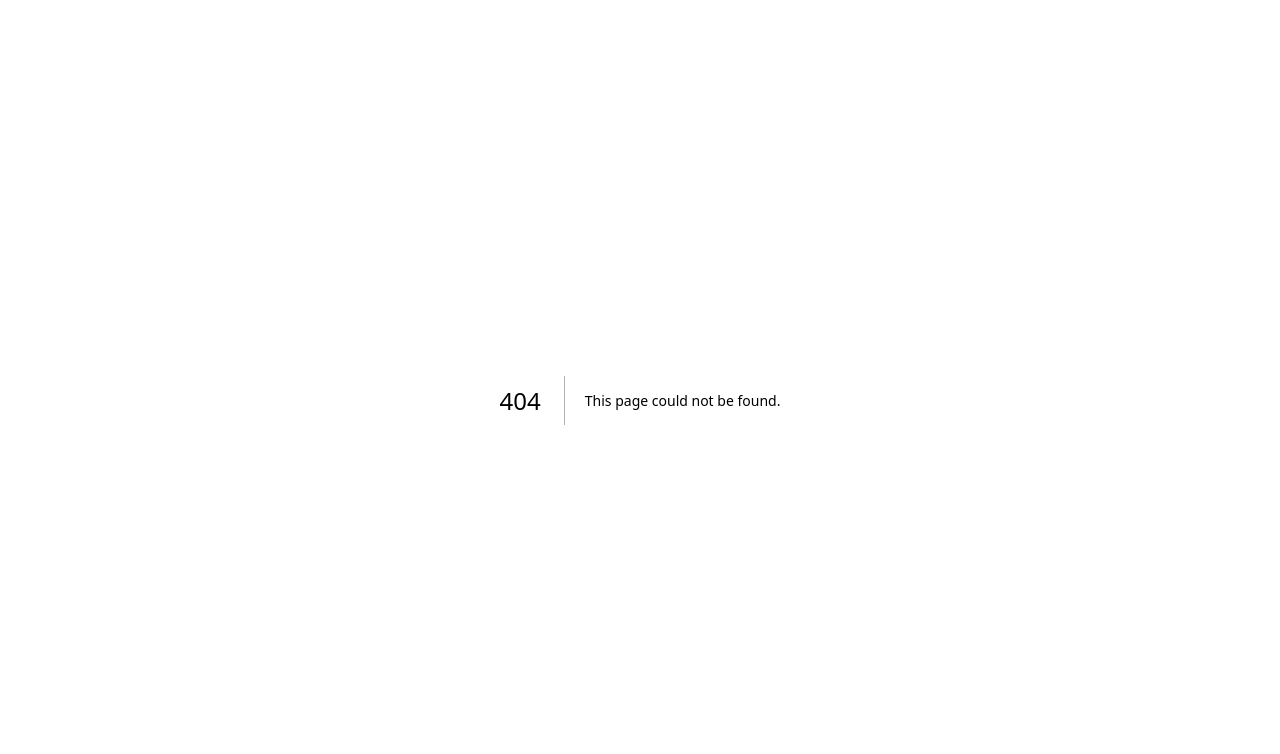
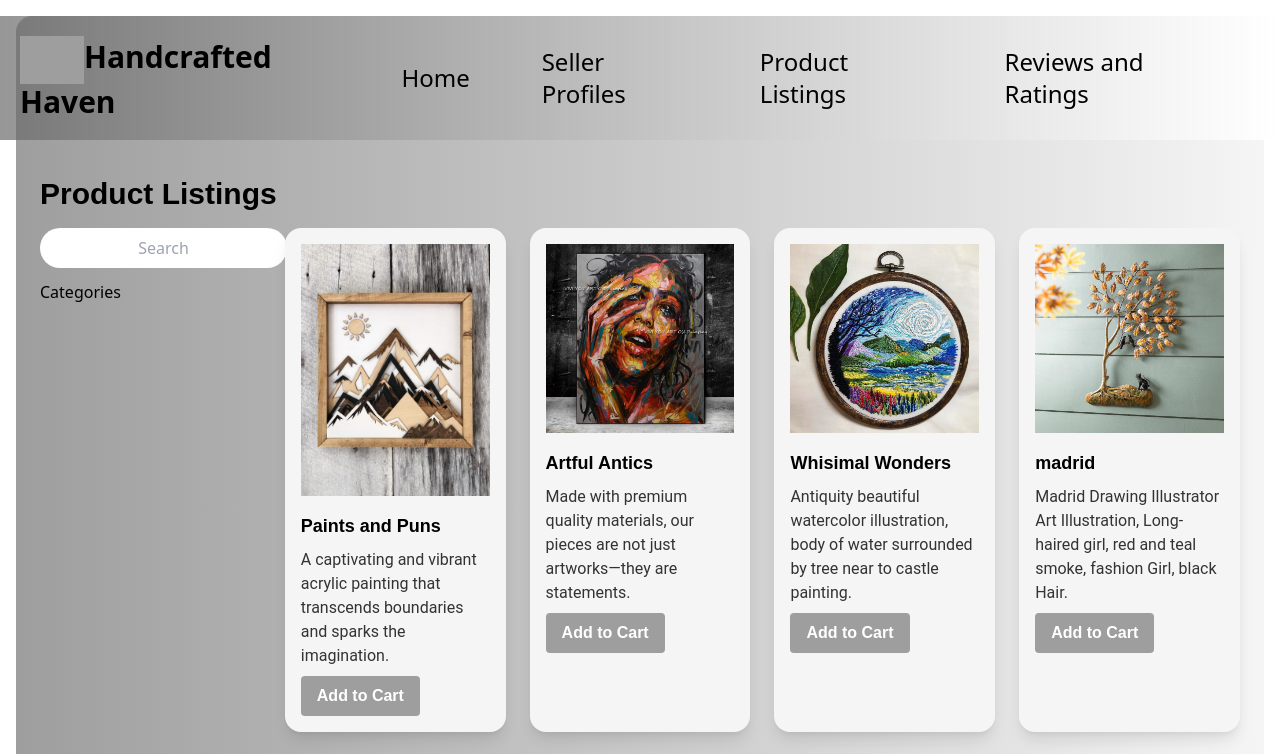
Before and after one commit to thankgodandrew1/Handcrafted-Haven, a Next.js app in the folder handcrafted/: page /productListings in a window 1280 px wide. Before the commit this address had no page. Shown: the top 754 px of the page. Built offline with nearby package versions, Linux system fonts and the light colour scheme; grey boxes are pictures that could not be loaded.

Commit message:
completed and linked the listing page to the nav

```diff
--- a/handcrafted/src/components/Header.tsx
+++ b/handcrafted/src/components/Header.tsx
@@ -17,7 +17,7 @@ export default function Header() {
                 md:py-0 py-4 md:pl-0 pl-7 md:opacity-100  top-[-400px] transition-all ease-in duration-500">
                     <li className="text-2xl mx-4"><a href="/" className="cursor-pointer">Home</a></li>
                     <li className="text-2xl mx-4"><Link href="" className="cursor-pointer">Seller Profiles</Link></li>
-                    <li className="text-2xl mx-4"><Link href="../pages/ProductListing.tsx" className="cursor-pointer">Product Listings</Link></li>
+                    <li className="text-2xl mx-4"><Link href="/productListings" className="cursor-pointer">Product Listings</Link></li>
                     <li className="text-green-500 text-2xl mx-4"><a href="#" className="cursor-pointer">Reviews and Ratings</a></li>
                 </ul>
             </nav>
--- a/handcrafted/src/components/Hero.tsx
+++ b/handcrafted/src/components/Hero.tsx
@@ -3,8 +3,8 @@ export default function Hero () {
         <div className="bg-cover hg-100%" style={{
             backgroundImage: `url("/images/background.svg")`,
         }}>
-            <div className="md:grid md:grid-cols-4 h-full p-14 mb-2 bg-gray-600 mt-0 ml-20 flex flex-col" >
-                <div className="border-white bg-black bg-opacity-40 border-solid m-8 border-2 max-w-md mt-24 p-8 rounded-2xl col-start-1 col-end-3 row-start-1 h-auto">
+            <div className="md:grid md:grid-cols-4 h-full md:p-14 p-4 mb-2 bg-gray-600 mt-0 flex flex-col" >
+                <div className="border-white bg-black bg-opacity-40 border-solid md:m-8 m-0 border-2 md:mt-24 p-8 rounded-2xl md:col-start-1 md:col-end-3 col-start-1 col-end-5 row-start-1 h-80 md:h-auto md:w-auto w-full">
                     <h1 className="font-bold underline text-white font-heading">You are Welcome to Handcrafted Haven</h1>
                     <p className="text-white text-opacity-100 mt-4 font-body">Handcrafted Haven is an innovative web application that aims to
                         provide a platform for artisans and crafters to showcase and sell
@@ -14,10 +14,10 @@ export default function Hero () {
                     </p>
                 </div>
                 <div className="hidden xmd:block xmd:border-white xmd:border-solid xmd:border-2 xmd:h-44 xmd:p-8 xmd:rounded-2xl xmd:bg-black xmd:bg-opacity-40
-                                xmd:col-start-3 xmd:col-end-5 xmd:mr-28 xmd:mt-24 xmd:transition xmd:ease-in-out xmd:delay-150 xmd:hover:bg-accent xmd:hover:-translate-y-1 xmd:hover:scale-110 xmd:duration-300 xmd:hover:first-line:text-black">
+                                xmd:col-start-3 xmd:col-end-5 xmd:mr-16 xmd:mt-24 xmd:transition xmd:ease-in-out xmd:delay-150 xmd:hover:bg-accent xmd:hover:-translate-y-1 xmd:hover:scale-110 xmd:duration-300 xmd:hover:first-line:text-black">
                     <h1 className="text-center text-white mt-10 text font-bold font-heading">The Home of Artisans</h1>
                 </div>
-                <div className="border-white bg-black bg-opacity-40 m-5 max-w-md border-solid border-2 rounded-2xl mt-4 mb-2 p-8 col-start-3 col-end-5 h-auto">
+                <div className="border-white bg-black bg-opacity-40 md:ml-6 ml-0 m-0 md:m-5 md:max-w-md max-w-fit border-solid border-2 rounded-2xl mt-4 mb-2 p-8 col-start-1 col-end-5 md:col-start-3 md:col-end-5 md:h-auto h-auto">
                     <p className="text-white font-body">Handcrafted Haven aims to revolutionize the way handcrafted items are discovered,
                         appreciated, and acquired. By providing a digital platform for artisans to showcase
                         their creativity and connect with a broader audience, the web application fosters a
--- a/handcrafted/src/components/Listings.tsx
+++ b/handcrafted/src/components/Listings.tsx
@@ -27,7 +27,7 @@ export default function ProductListings() {
       id: 4,
       name: 'madrid',
       description: 'Madrid Drawing Illustrator Art Illustration, Long-haired girl, red and teal smoke, fashion Girl, black Hair.',
-      image: '/productImages/flower.jpg',
+      image: '/productImages/flower.webp',
       price: '$50',
     },
     {
@@ -59,121 +59,133 @@ export default function ProductListings() {
       price: '$60',
     },
     {
+      id: 9,
+      name: 'Harmony in Hues',
+      description: 'Harmony in Hues canvas series! Immerse yourself in a symphony of colors expertly blended to evoke emotions and ignite imagination',
+      image: '/productImages/pngwing.com15.png',
+      price: '$82',
+    },
+    {
       id: 10,
       name: 'Abstract Illustration',
       description: 'Artist Drawing Painting, Girls Avatar, two woman face abstract illustrations, watercolor Painting, ink',
-      image: '/productImages/pngwing.com1',
+      image: '/productImages/pngwing.com1.png',
       price: '$55',
     },
     {
       id: 11,
       name: 'Kahlo Museum',
       description: "Woman's face, Diego Rivera Frida Kahlo Museum Watercolor painting Art",
-      image: '/productImages/pngwing.com2',
+      image: '/productImages/pngwing.com2.png',
       price: '$57',
     },
     {
       id: 12,
       name: 'Multicolored Lion',
       description: 'Paper Color Painting Canvas Drawing, lion, multicolored lion illustration, watercolor Painting',
-      image: '/productImages/pngwing.com3',
+      image: '/productImages/pngwing.com3.png',
       price: '$60',
     },
     {
       id: 13,
       name: 'Watercolor Giraffe',
       description: 'Watercolor painting Drawing Visual arts Canvas print, Watercolor Giraffe, multicolored giraffe and butterflies painting, watercolor Leaves',
-      image: '/productImages/pngwing.com4',
+      image: '/productImages/pngwing.com4.png',
       price: '$50',
     },
     {
       id: 14,
       name: 'Ink Splashes',
       description: 'Ink splashes border, pink 3D, watercolor Painting, border',
-      image: '/productImages/pngwing.com5',
+      image: '/productImages/pngwing.com5.png',
       price: '$80',
     },
     {
       id: 15,
       name: 'Ballet Dancer',
       description: 'Ballet Dancer Watercolor painting, Swan Dance, woman doing ballerina dance illustration',
-      image: '/productImages/pngwing.com6',
+      image: '/productImages/pngwing.com6.png',
       price: '$74',
     },
     {
       id: 16,
       name: 'Dancing Girl',
       description: 'Dancing Girl Dance Watercolor painting, Silhouette, animals, mural, shoe png',
-      image: '/productImages/pngwing.com7',
+      image: '/productImages/pngwing.com7.png',
       price: '$66',
     },
     {
       id: 17,
       name: 'Multicolored Horse',
       description: 'Multicolored horse illustration, American Paint Horse Painting Abstract art Oil paint',
-      image: '/productImages/pngwing.com8',
+      image: '/productImages/pngwing.com8.png',
       price: '$90',
     },
     {
       id: 18,
       name: 'Horse Watercolor',
       description: 'Horse Watercolor painting Tattoo Drawing, Drawing Ritmeester, blue and brown horse splatter painting',
-      image: '/productImages/pngwing.com9',
+      image: '/productImages/pngwing.com9.png',
       price: '$85',
     },
     {
       id: 19,
       name: 'Chow Chow',
       description: 'Chow Chow Horse Art Poster Printing, horse, horse, animals, poster png',
-      image: '/productImages/pngwing.com10',
+      image: '/productImages/pngwing.com10.png',
       price: '$49',
     },
     {
       id: 20,
       name: 'Canvas Painting',
       description: 'A stunning canvas painting that transcends boundaries and sparks imagination. Crafted by the skilled hands of talented artisans',
-      image: '/productImages/pngwing.com11',
+      image: '/productImages/pngwing.com11.png',
       price: '$77',
     },
     {
       id: 21,
       name: 'Ethereal Harmony',
       description: 'Ethereal Harmony canvas painting! Immerse yourself in a symphony of colors and emotions expertly woven together by our talented artist',
-      image: '/productImages/pngwing.com12',
+      image: '/productImages/pngwing.com12.png',
       price: '$69',
     },
     {
       id: 22,
       name: 'Ethereal Serenity',
       description: 'Ethereal Serenity. This captivating artwork transcends boundaries, drawing you into a realm where vibrant hues dance harmoniously on the canvas, evoking a sense of tranquility and wonder',
-      image: '/productImages/pngwing.com13',
+      image: '/productImages/pngwing.com13.png',
       price: '$58',
     },
     {
       id: 23,
       name: 'Aurora Elegance',
       description: 'Aurora Elegance handcrafted sculpture. Crafted with meticulous attention to detail, this stunning piece embodies the ethereal beauty of the Northern Lights',
-      image: '/productImages/pngwing.com14',
+      image: '/productImages/pngwing.com14.png',
       price: '$60',
     },
     {
       id: 24,
       name: 'Harmony in Hues',
       description: 'Harmony in Hues canvas series! Immerse yourself in a symphony of colors expertly blended to evoke emotions and ignite imagination',
-      image: '/productImages/pngwing.com15',
+      image: '/productImages/pngwing.com15.png',
       price: '$82',
     },
   ];
 
   return (
     <section className="py-12 px-6 bg-gradient-to-r from-muted to-background m-4 rounded-lg">
-      <h2 className="text-3xl font-semibold mb-4 font-heading">Featured Artisans</h2>
-      <div className="grid grid-cols-1 md:grid-cols-4 gap-6">
+      <h2 className="text-3xl font-semibold mb-4 font-heading mt-28">Product Listings</h2>
+      <div className="grid grid-cols-6 md:grid-cols-5 gap-6">
+        <div className="row-start-1 row-end-7">
+          <input className="p-2 rounded-xl text-center" type="text" placeholder='Search'/>
+          <h1 className="mt-3">Categories</h1>
+          <p></p>
+        </div>
         {productlistings.map((products) => (
           <div key={products.id} className="transition-transform duration-300 transform-gpu hover:scale-105 bg-background rounded-lg shadow-lg p-4">
             <Image
               width={400}
-              height={90}
+              height={60}
               src={products.image}
               alt={products.name}
               className="mb-4 items-center"/>
--- a/handcrafted/src/pages/_app.tsx
+++ b/handcrafted/src/pages/_app.tsx
@@ -2,5 +2,9 @@ import '@/styles/globals.css'
 import type { AppProps } from 'next/app'
 
 export default function App({ Component, pageProps }: AppProps) {
-  return <Component {...pageProps} />
+  return (
+    <div>
+      <Component {...pageProps} />
+    </div>
+  )
 }
```
Also changed, not shown: handcrafted/public/productImages/buttons.jpg, handcrafted/public/productImages/handmade.jpg, handcrafted/src/pages/productListings.tsx (renamed from handcrafted/src/pages/ProductListing.tsx).
